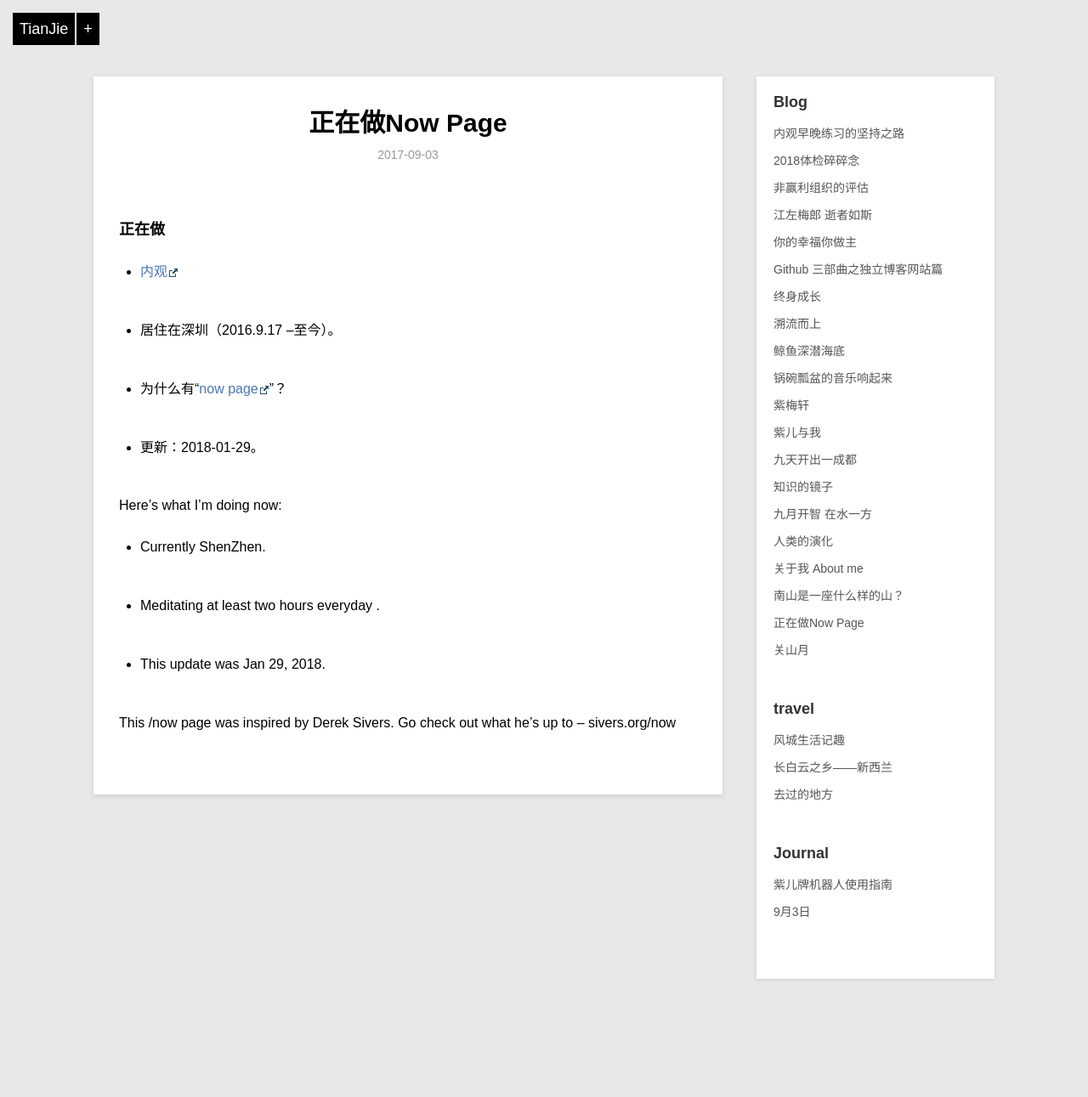
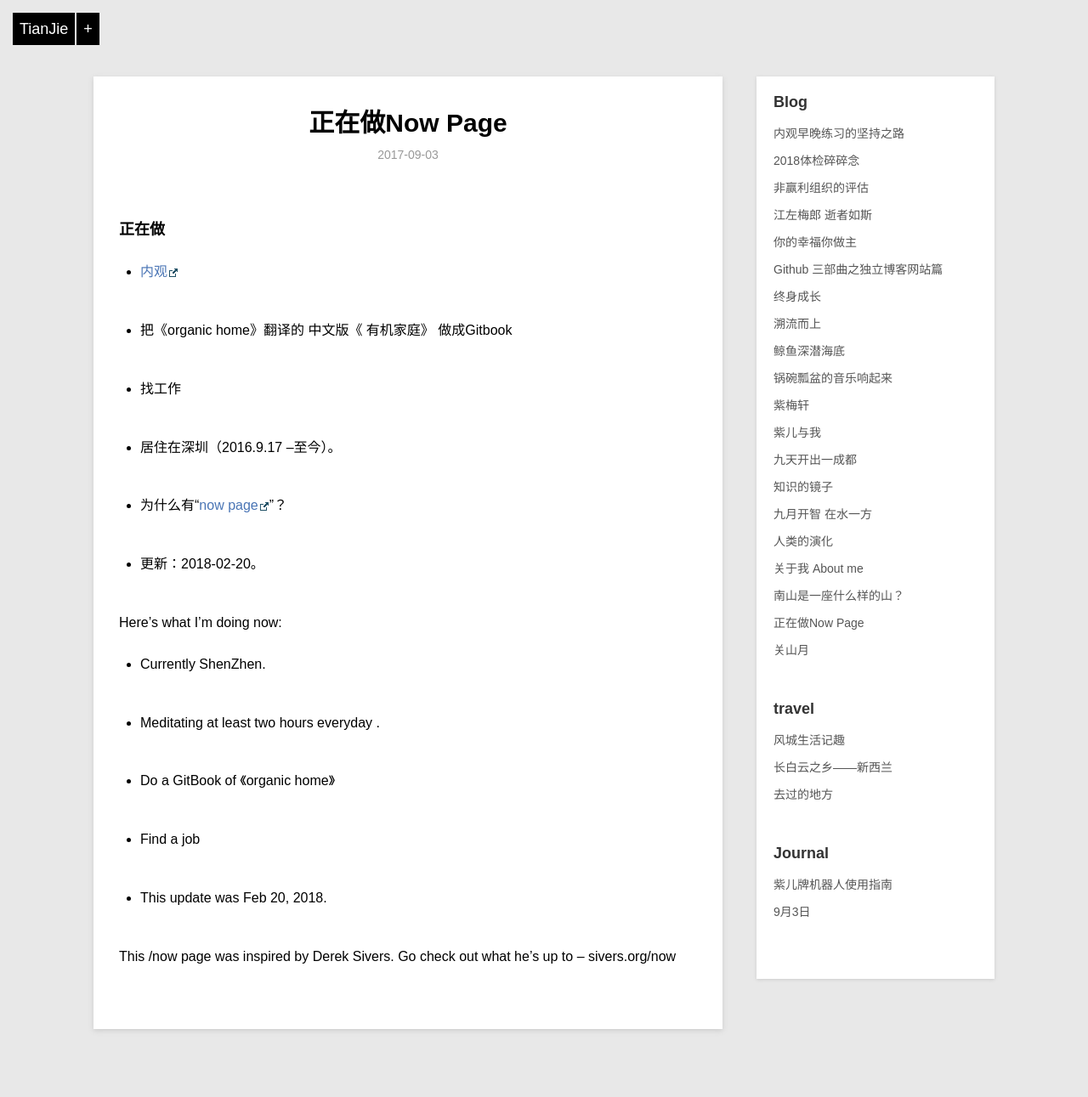
Before and after one commit to violettianjie/violettianjie.github.io, a Jekyll site: the page built from _posts/blog/2017-09-03-now.md, in a window 1280 px wide. Shown: the whole page at 85% size. Built offline with Jekyll 4.4.1, drawn with Linux system fonts in a browser that asks for light colours; comment, search, counter and statistics services are not loaded; before the commit the page ends 1202 px from its top, so only the background shows below that.

Commit message:
Update 2017-09-03-now.md

```diff
--- a/_posts/blog/2017-09-03-now.md
+++ b/_posts/blog/2017-09-03-now.md
@@ -11,13 +11,17 @@ category: blog
 
 - [内观](https://www.dhamma.org/zh-HANS/index)
 
+- 把《organic home》翻译的 中文版《 有机家庭》 做成Gitbook
+
+- 找工作
+
 
 - 居住在深圳（2016.9.17 --至今）。
 
 
 - 为什么有“[now page](http://nownownow.com/about)”？
 
-- 更新：2018-01-29。
+- 更新：2018-02-20。
 
 Here’s what I’m doing now:
 
@@ -25,7 +29,11 @@ Here’s what I’m doing now:
 
 - Meditating at least two hours everyday .
 
-- This update was Jan 29, 2018.
+- Do a GitBook of 《organic home》
+
+- Find a job
+
+- This update was Feb 20, 2018.
 
 This /now page was inspired by Derek Sivers. Go check out what he’s up to – sivers.org/now
 
```
